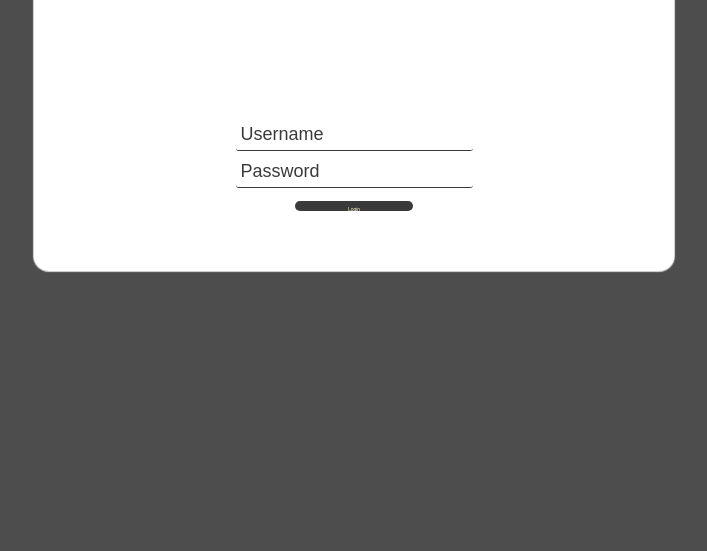
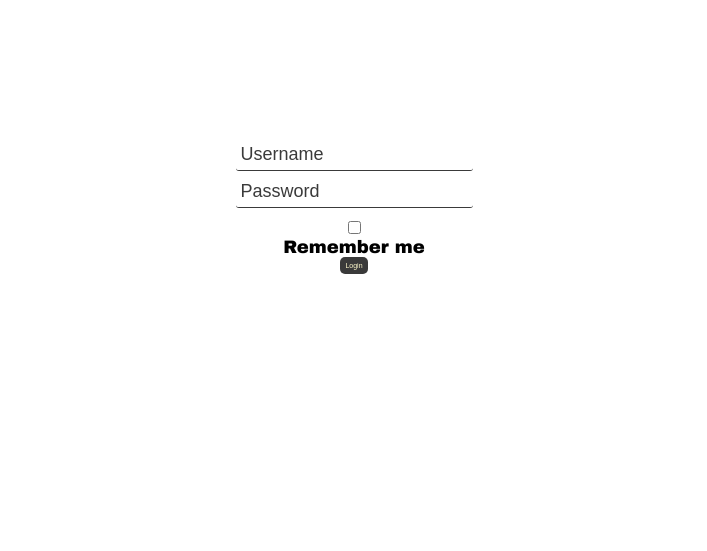
Before and after one commit to alamonic/CSC-394, a plain HTML site: page loginPage.html in a window 1280 px wide. Shown: the part 329-880 px from the top of the page, without its empty margins (286-993 px from the left). Before the commit the page ends 800 px from the top, so only its background shows below. Drawn offline with Linux system fonts and the light colour scheme.

Commit message:
changes to 'remember me'

```diff
--- a/loginPage.css
+++ b/loginPage.css
@@ -1,5 +1,5 @@
 html {
-    height: 100%;
+    height: 110%;
 }
 
 body {
@@ -9,19 +9,17 @@ body {
     display: grid;
     justify-items: center;
     align-items: center;
-    background-color: #4d4d4d;
+    background-color: #white;
 }
 
 #main {
-    width:50%;
+    width: 50%;
     height: 50%;
     display: grid;
     font-size: 18px;
     justify-items: center;
     align-items: center;
-    background-color: white;
     border-radius: 15px;
-    box-shadow: 0px 0px 1px 1px gainsboro;
 }
 
 #loginErrorMsgHolder {
@@ -33,7 +31,7 @@ body {
 }
 
 #loginErrorMsg {
-    width:30%;
+    width: auto;
     text-align: center;
     margin: 0;
     padding: 5px;
@@ -69,17 +67,20 @@ body {
 }
 
 #loginFormSubmit {
-    width: 50%;
-    height: 60%;
+    width: auto;
+    height: auto;
     padding: 5px;
     border: none;
-    border-radius: 10px;
-    font-size: 5px;
+    border-radius: 5px;
+    font-size: 7px;
     color: lemonchiffon;
     text-align: center;
     background-color: #3a3a3a;
+    -webkit-appearance: checkbox;
+    -moz-appearance: checkbox;
+    display: inline-block;
+
 }
-
 .loginFormSubmit:first-child {
     align-self: center;
 }
--- a/loginPage.html
+++ b/loginPage.html
@@ -15,10 +15,11 @@
 
         <form id="loginForm">
             <input type = "text" name = "username" id = "usernameField" class = "loginForm" placeholder = "Username">
+
             <input type = "password" name = "password" id = "passwordField" class = "loginForm" placeholder = "Password">
-            <input type = "submit" value = "Login" id = "loginFormSubmit">
+            <input type="checkbox" value="lsRememberMe" id="rememberMe"> <label for="rememberMe">Remember me</label>
+                <input type="submit" value="Login"  id = "loginFormSubmit" onclick="lsRememberMe()" >
         </form>
-
     </main>
 </body>
 </html>
```
Also changed, not shown: loginPage.js (+8 -7 lines).
